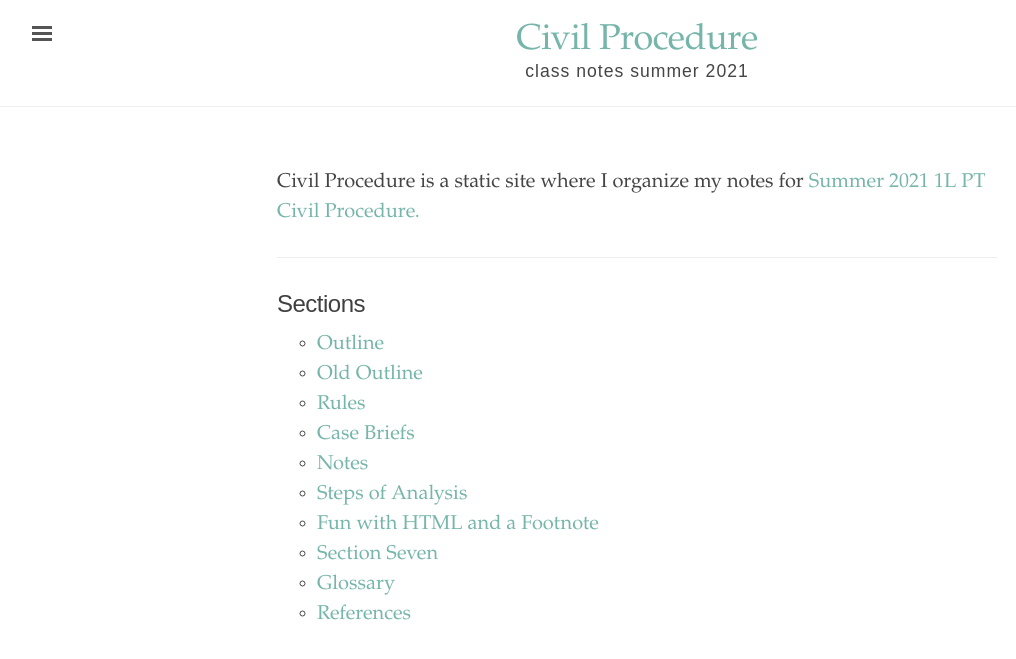
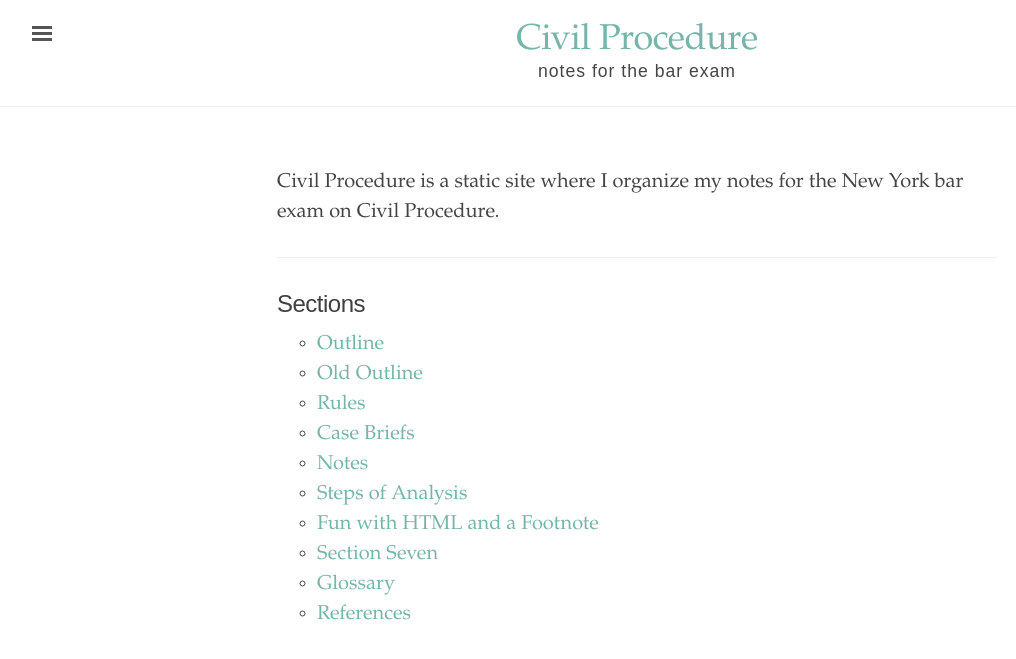
Before and after one commit to binipringle/torts, a Jekyll site: the page built from index.html, in a window 1280 px wide. Shown: the top 659 px of the page, without its empty margins (3-1019 px from the left). Built offline with Jekyll 4.4.1, drawn with Linux system fonts in a browser that asks for light colours.

Commit message:
changed description and tag line

```diff
--- a/_config.yml
+++ b/_config.yml
@@ -2,8 +2,8 @@
 
 # Setupš
 title:               'Civil Procedure'
-tagline:             'class notes summer 2021'
-description:         'This is an experimental way of organizing class notes.'
+tagline:             'notes for the bar exam'
+description:         'This is a useful way of organizing information.'
 url:                 'https://github.com/binipringle'
 baseurl:             '/civilprocedure'
 
--- a/index.html
+++ b/index.html
@@ -5,7 +5,7 @@ title: "Civil Procedure"
 <div class="introduction">
 <p>
 
-  Civil Procedure is a static site where I organize my notes for <a href="https://opencasebook.org/casebooks/3396-civil-procedure-prof-seifullah-cuny-law/">Summer 2021 1L PT Civil Procedure.</a>
+  Civil Procedure is a static site where I organize my notes for the New York bar exam on Civil Procedure.</a>
 </p>
 </div>
 
```
